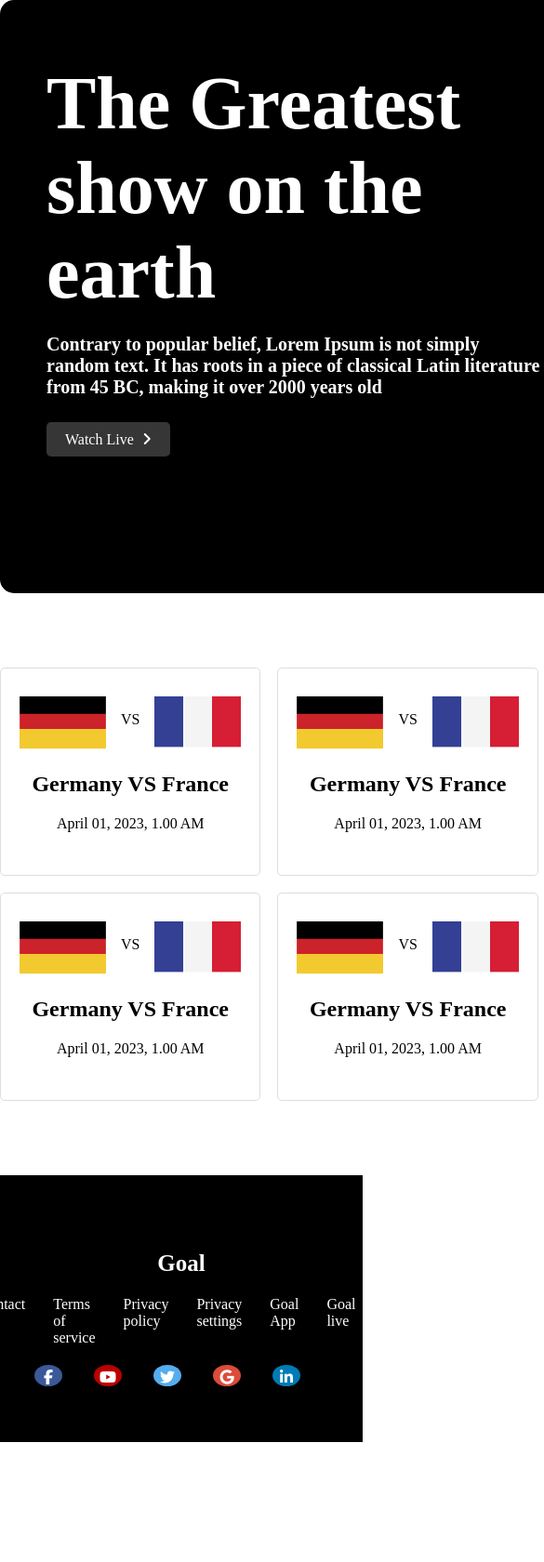
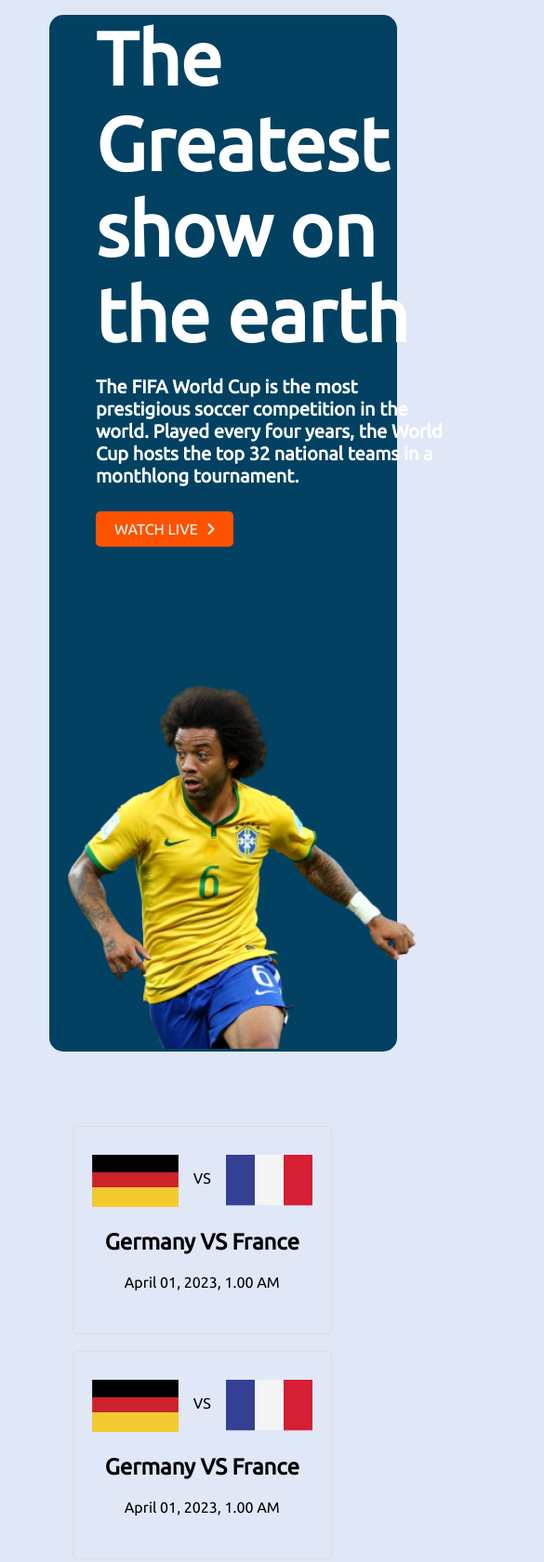
Before and after one commit to atik94/world-cup, a plain HTML site: page match.html in a window 390 px wide. Shown: the top 1680 px of the page at 93% size, 585 px wide, since content can reach past the window. Before the commit the page ends 1551 px from the top, so only its background shows below. Drawn offline with Linux system fonts and the light colour scheme.

Commit message:
responsive commit

```diff
--- a/match.html
+++ b/match.html
@@ -4,19 +4,24 @@
     <meta charset="UTF-8" />
     <meta http-equiv="X-UA-Compatible" content="IE=edge" />
     <meta name="viewport" content="width=device-width, initial-scale=1.0" />
-    <title>Document</title>
+    <title>Soccer World Cup</title>
+    <!-- font awesome link  -->
     <script src="https://kit.fontawesome.com/3ecaae1a5b.js" crossorigin="anonymous"></script>
+    <!-- google fonts link  -->
+    <link rel="preconnect" href="https://fonts.googleapis.com" />
+    <link rel="preconnect" href="https://fonts.gstatic.com" crossorigin />
+    <link href="https://fonts.googleapis.com/css2?family=Ubuntu&display=swap" rel="stylesheet" />
     <link rel="stylesheet" href="style.css" />
   </head>
   <body>
     <!-- Banner section start -->
-    <section class="banner-bg">
+    <section class="banner-bg wrapper">
       <div class="banner">
         <div class="banner-left">
           <h1>The Greatest show on the earth</h1>
           <p>
-            Contrary to popular belief, Lorem Ipsum is not simply random text. It has roots in a piece of classical
-            Latin literature from 45 BC, making it over 2000 years old
+            The FIFA World Cup is the most prestigious soccer competition in the world. Played every four years, the
+            World Cup hosts the top 32 national teams in a monthlong tournament.
           </p>
           <a class="btn" href="">Watch Live <i class="fa-solid fa-angle-right"></i></a>
         </div>
@@ -26,12 +31,18 @@
       </div>
     </section>
     <!-- Main section start  -->
-    <section class="container-bg">
+    <section class="container-bg wrapper">
       <main class="main-container">
         <div class="sidebar">
-          <li><a class="link-btn-one" href="">Upcoming Match</a></li>
+          <li>
+            <a class="link-btn-one" style="background-color: #ff5200; color: white" href="match.html">Upcoming Match</a>
+          </li>
           <li><a class="link-btn-two" href="">All-Group</a></li>
-          <li><a class="link-btn-three" href="">Blog</a></li>
+          <li>
+            <a class="link-btn-three" style="background-color: white !important; color: black !important" href=""
+              >Blog</a
+            >
+          </li>
         </div>
         <div class="container">
           <div class="upcoming-container">
@@ -129,8 +140,14 @@
         </div>
       </main>
     </section>
+    <!-- view-all section  -->
+    <section class="view-all-section">
+      <div class="view-all">
+        <a href="">View-All</a>
+      </div>
+    </section>
     <!-- Footer section start  -->
-    <footer class="footer-bg">
+    <footer class="footer-bg wrapper">
       <h2 class="footer-title">Goal</h2>
       <div class="footer-top">
         <li>Contact us</li>
@@ -142,10 +159,8 @@
       </div>
       <div class="social-icon">
         <a class="icon icon-color-one" href=""><i class="fa-brands fa-facebook-f"></i></a>
-        <a class="icon icon-color-four" href=""><i class="fa-brands fa-youtube"></i></a>
-        <a class="icon icon-color-two" href=""><i class="fa-brands fa-twitter"></i></a>
-        <a class="icon icon-color-five" href=""><i class="fa-brands fa-google"></i></a>
-        <a class="icon icon-color-three" href=""><i class="fa-brands fa-linkedin-in"></i></a>
+        <a class="icon icon-color-two" href=""><i class="fa-brands fa-youtube"></i></a>
+        <a class="icon icon-color-three" href=""><i class="fa-brands fa-twitter"></i></a>
       </div>
     </footer>
   </body>
--- a/style.css
+++ b/style.css
@@ -1,27 +1,26 @@
 /* css common and utilites style  */
 body {
-  margin: 0;
-  padding: 0;
+  font-family: "Ubuntu", sans-serif;
+  background-color: #e0e7f7;
 }
 /* Banner section style  */
 .banner-bg {
   width: 1200px;
-  background-color: black;
+  background-color: #024161;
   margin: 0 auto;
   border-radius: 15px;
   margin-bottom: 80px;
 }
-.banner-bg:hover {
-  filter: grayscale(100%);
-}
 .banner {
   display: flex;
+  margin-top: -50px;
 }
 .banner-left {
   width: 50%;
   color: white;
   margin-bottom: 140px;
   margin-left: 50px;
+  margin-top: 50px;
 }
 .banner-left h1 {
   font-size: 80px;
@@ -39,14 +38,26 @@ body {
 }
 .banner-right img {
   width: 100%;
+  height: 100%;
+}
+.banner-right img:hover {
+  filter: grayscale(100%);
 }
 .btn {
   text-decoration: none;
-  background-color: red;
+  background-color: #ff5200;
   color: white;
   padding: 10px 20px;
   border-radius: 5px;
   line-height: 50px;
+  text-transform: uppercase;
+  transition: o.3s ease;
+}
+.btn:hover {
+  background-color: #024161;
+  color: white;
+  border: 2px solid green;
+  border-radius: 20px;
 }
 .fa-angle-right:before {
   content: "\f105";
@@ -63,10 +74,11 @@ body {
   gap: 15px;
 }
 .sidebar {
-  background-color: black;
+  background-color: #024161;
   width: 380px;
   height: 230px;
   border-radius: 5px;
+  padding-left: 35px;
 }
 .sidebar li {
   margin: 28px 0px;
@@ -84,7 +96,7 @@ body {
   text-align: center;
 }
 .link-btn-three {
-  background-color: red !important;
+  background-color: #ff5200 !important;
   color: white !important;
 }
 .container {
@@ -143,7 +155,7 @@ body {
 }
 /* Footer section start  */
 .footer-bg {
-  background-color: black;
+  background-color: #024161;
   padding: 60px 0px;
 }
 .footer-title {
@@ -166,11 +178,10 @@ body {
   margin-top: 20px;
 }
 .social-icon a {
-  margin-right: 30px;
+  margin-right: 10px;
 }
 .icon {
   width: 30px;
-
   border-radius: 50%;
   display: inline-block;
   padding-top: 5px;
@@ -180,19 +191,11 @@ body {
   color: white;
 }
 .icon-color-two {
-  background: #55acee;
+  background: #bb0000;
   color: white;
 }
 .icon-color-three {
   background: #007bb5;
-  color: white;
-}
-.icon-color-four {
-  background: #bb0000;
-  color: white;
-}
-.icon-color-five {
-  background: #dd4b39;
   color: white;
 }
 /* Upcoming match part  */
@@ -217,8 +220,47 @@ body {
 /*------------------
 Media query css
 --------------------- */
+
+/* Mobile device responsibe  */
+
+@media only screen and (min-width: 320px) and (max-width: 480px) {
+  .wrapper {
+    width: 100%;
+  }
+  .banner-bg {
+    margin-left: 12%;
+  }
+  .banner {
+    display: block;
+  }
+  .banner-left {
+    width: 100%;
+  }
+  .banner-right {
+    width: 100%;
+  }
+  .blogs {
+    grid-template-columns: repeat(1, 1fr);
+  }
+  .sidebar {
+    display: none;
+  }
+  .footer-bg {
+    margin-left: 12%;
+  }
+  .footer-top {
+    display: block;
+    text-align: center;
+    margin-left: 10px;
+  }
+  .upcoming-container {
+    grid-template-columns: repeat(1, 1fr);
+    margin-left: 25%;
+  }
+}
+
 /* Tablet device  */
-@media screen and (max-width: 992px) {
+@media only screen and (min-width: 481px) and (max-width: 768px) {
   .wrapper {
     width: 100%;
   }
@@ -231,4 +273,13 @@ Media query css
   .view-all {
     display: block;
   }
+  .banner {
+    display: flex;
+  }
+  #last-blog {
+    display: none;
+  }
+  .upcoming-container {
+    grid-template-columns: repeat(2, 1fr);
+  }
 }
```
Also changed, not shown: index.html (+12 -9 lines).
